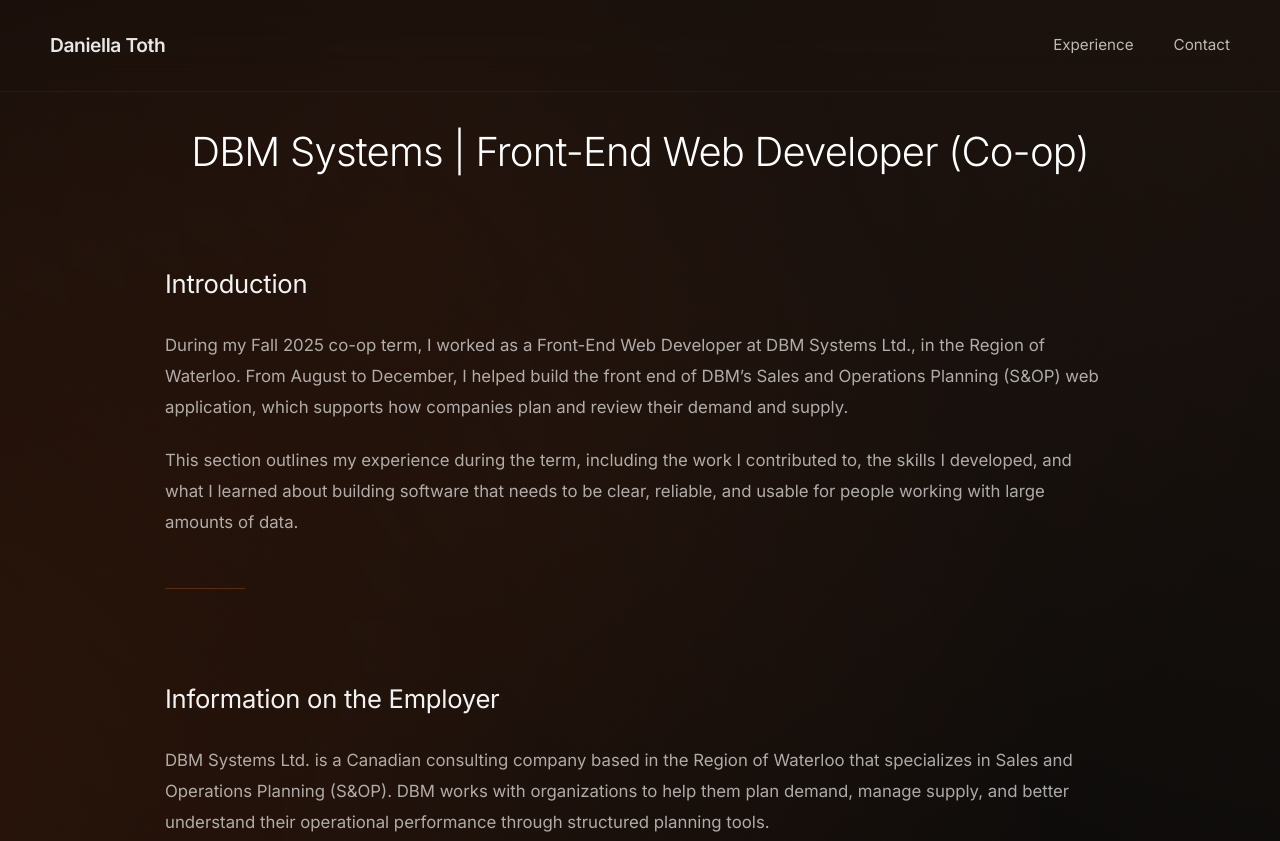
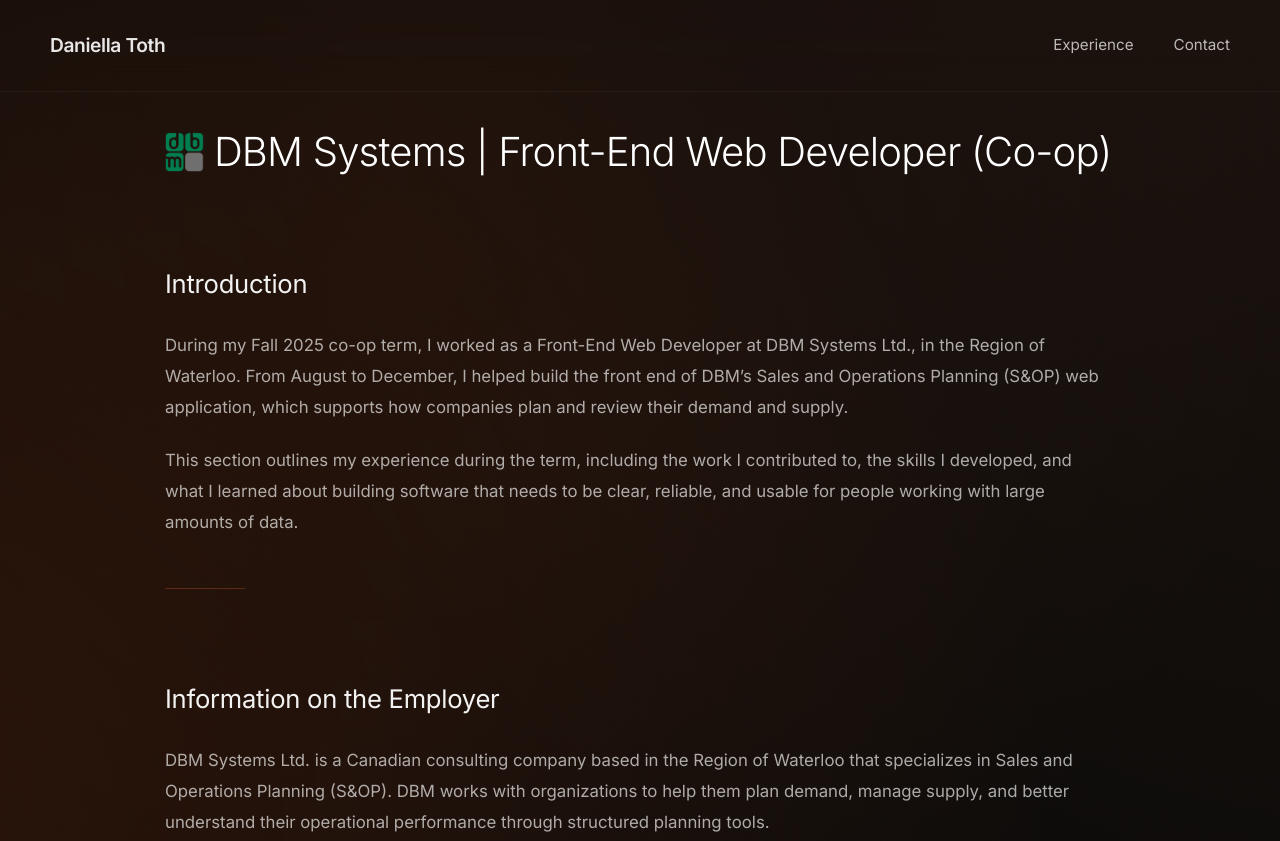
Before and after one commit to DaniellaToth05/Tothfolio, a plain HTML site: page experience/dbm-systems.html in a window 1280 px wide. Shown: the top 841 px of the page. Drawn offline with Linux system fonts and the light colour scheme.

Commit message:
Added logo to report

```diff
--- a/experience/dbm-systems.html
+++ b/experience/dbm-systems.html
@@ -23,7 +23,11 @@
 
 <section class="section report">
 
-    <h2 class="section-title">DBM Systems | Front-End Web Developer (Co-op)</h2>
+    <h2 class="section-title dbm-title">
+        <img src="../images/dbm_logo.png" alt="DBM Systems logo" class="dbm-logo">
+        <span>DBM Systems | Front-End Web Developer (Co-op)</span>
+    </h2>
+
 
     <div class="report-section animate-on-scroll">
         <h3>Introduction</h3>
--- a/styles.css
+++ b/styles.css
@@ -542,3 +542,15 @@
         opacity: 1;
         transform: translateY(0);
     }
+
+    .dbm-title {
+        display: flex;
+        align-items: center;
+        gap: 0.6rem;
+    }
+
+    .dbm-logo {
+        height: 40px;
+        width: auto;
+        flex-shrink: 0;
+    }
```
Also changed, not shown: images/dbm_logo.png (added).
